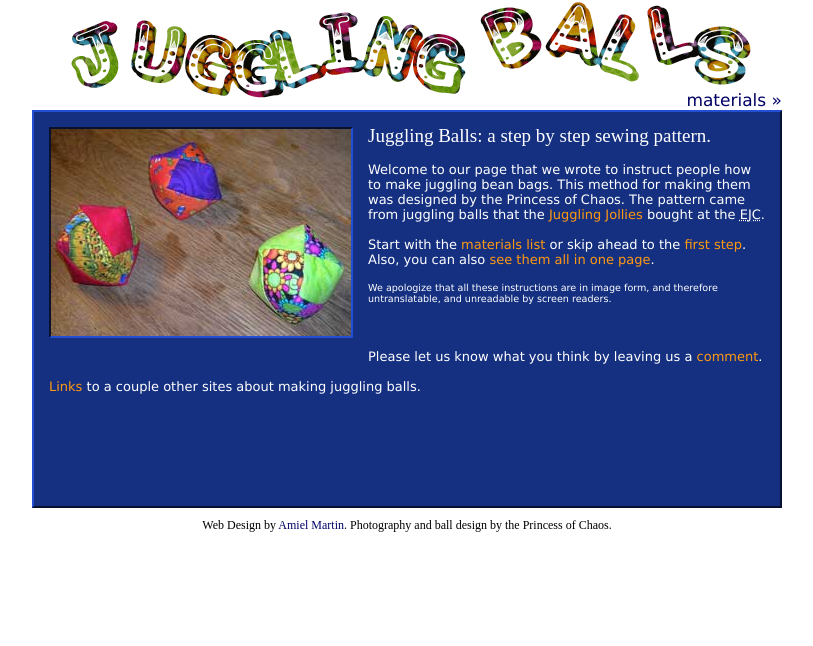
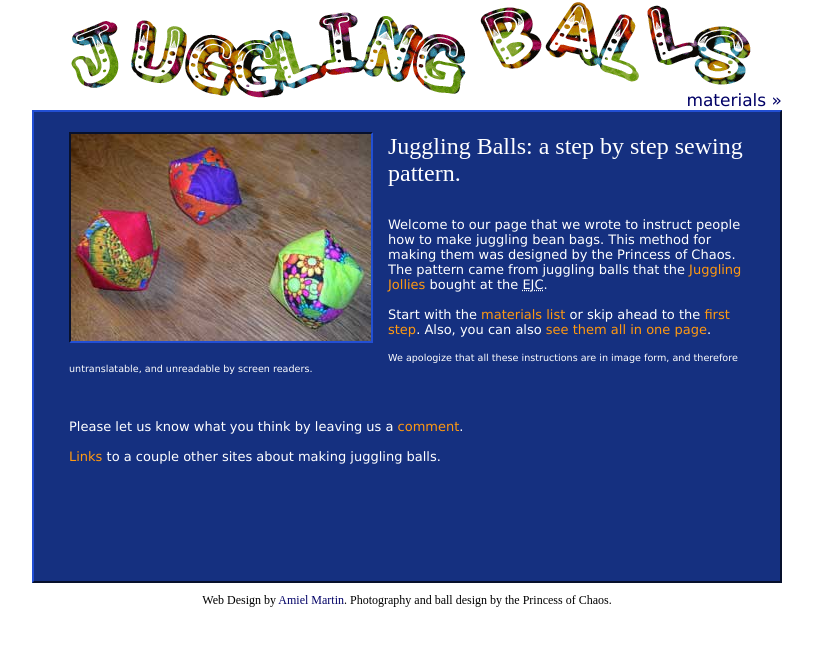
Before and after one commit to amiel/juggleballs, a Jekyll site: the page built from index.html, in a window 1280 px wide. Shown: the top 646 px of the page, without its empty margins (233-1046 px from the left). Built offline with Jekyll 4.4.1, drawn with Linux system fonts in a browser that asks for light colours.

Commit message:
Include comments css everywhere

```diff
--- a/_layouts/default.html
+++ b/_layouts/default.html
@@ -13,6 +13,8 @@
 	<!-- TODO: add link rel=index,contents,next,prefetch,prev -->
 
   <link rel="stylesheet" href="/assets/global.css">
+	<link rel="stylesheet" href="/assets/comments.css">
+
 	{% if page.extra_css %}
 		<link rel="stylesheet" href="/assets/{{page.extra_css}}.css">
 	{% endif %}
--- a/comments.html
+++ b/comments.html
@@ -1,6 +1,5 @@
 ---
 title: Comments
 label: comment
-extra_css: comments
 comments: true
 ---
```
